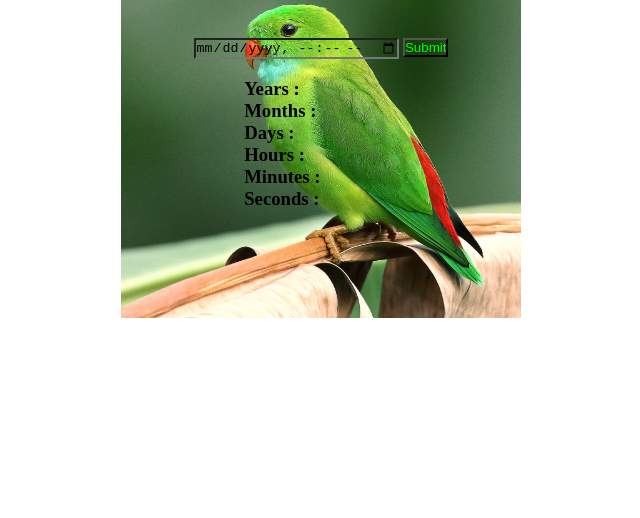
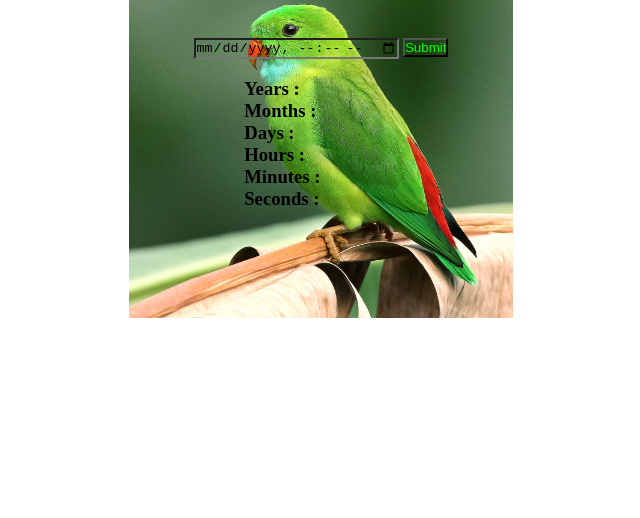
Before and after one commit to charan1712/AgeCalculator, a plain HTML site: page index.html in a window 1280 px wide. Shown: the part 282-800 px from the top of the page, without its empty margins (319-959 px from the left). Drawn offline with Linux system fonts and the light colour scheme.

Commit message:
Update age.css

```diff
--- a/age.css
+++ b/age.css
@@ -3,15 +3,15 @@
     padding: 0px;
 }
 #agecontainer{
-    width: 100%;
+    width: 100vw;
     height: 100vh;
     display: flex;
     justify-content: center;
     align-items: center;
 }
 #container{
-    width: 400px;
-    height: 400px;
+    width: 30%;
+    height: 50%;
     background-image: url(./Asset/images/image13.jpg);
     background-size: 100% 100%;
     /* background-color: yellow; */
```
